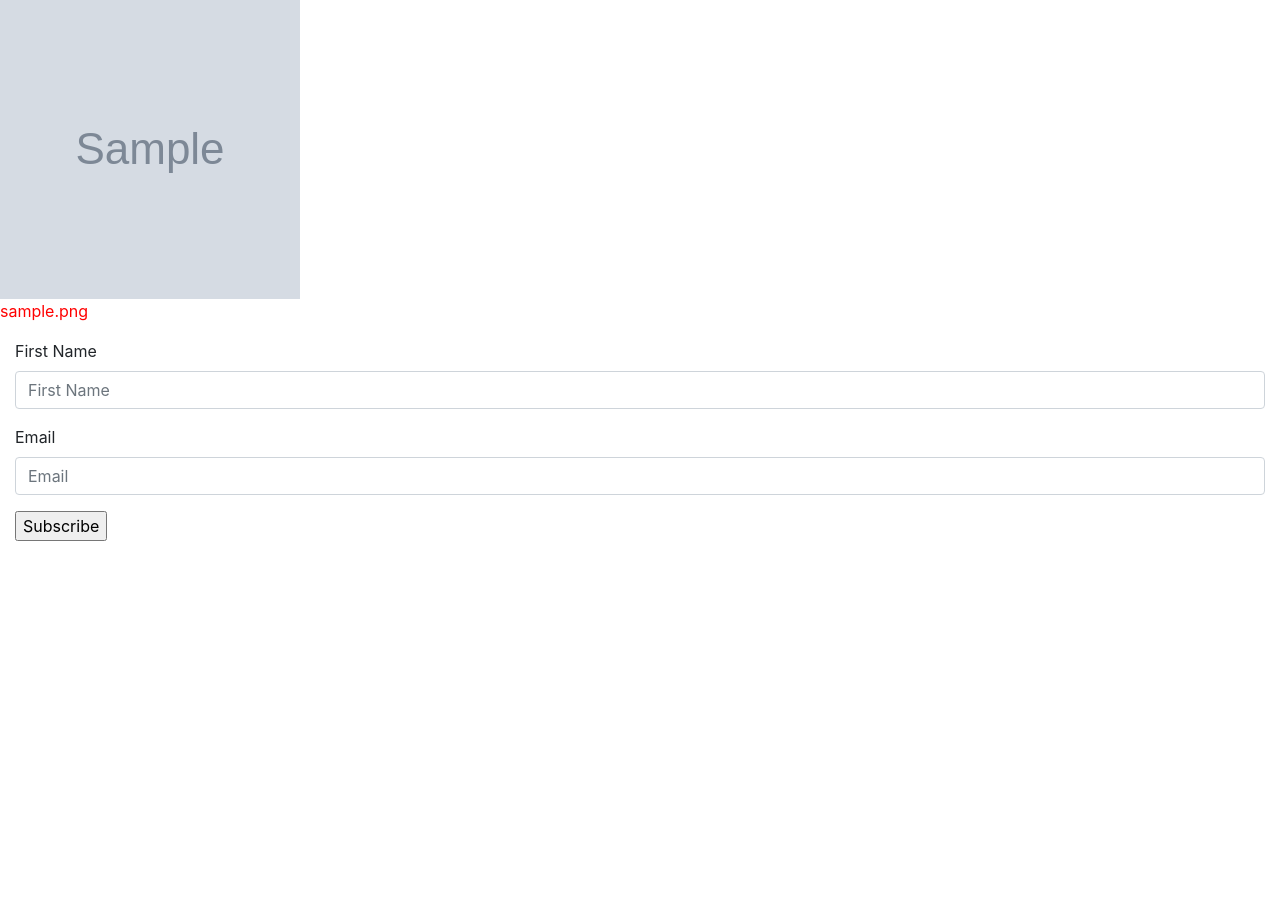
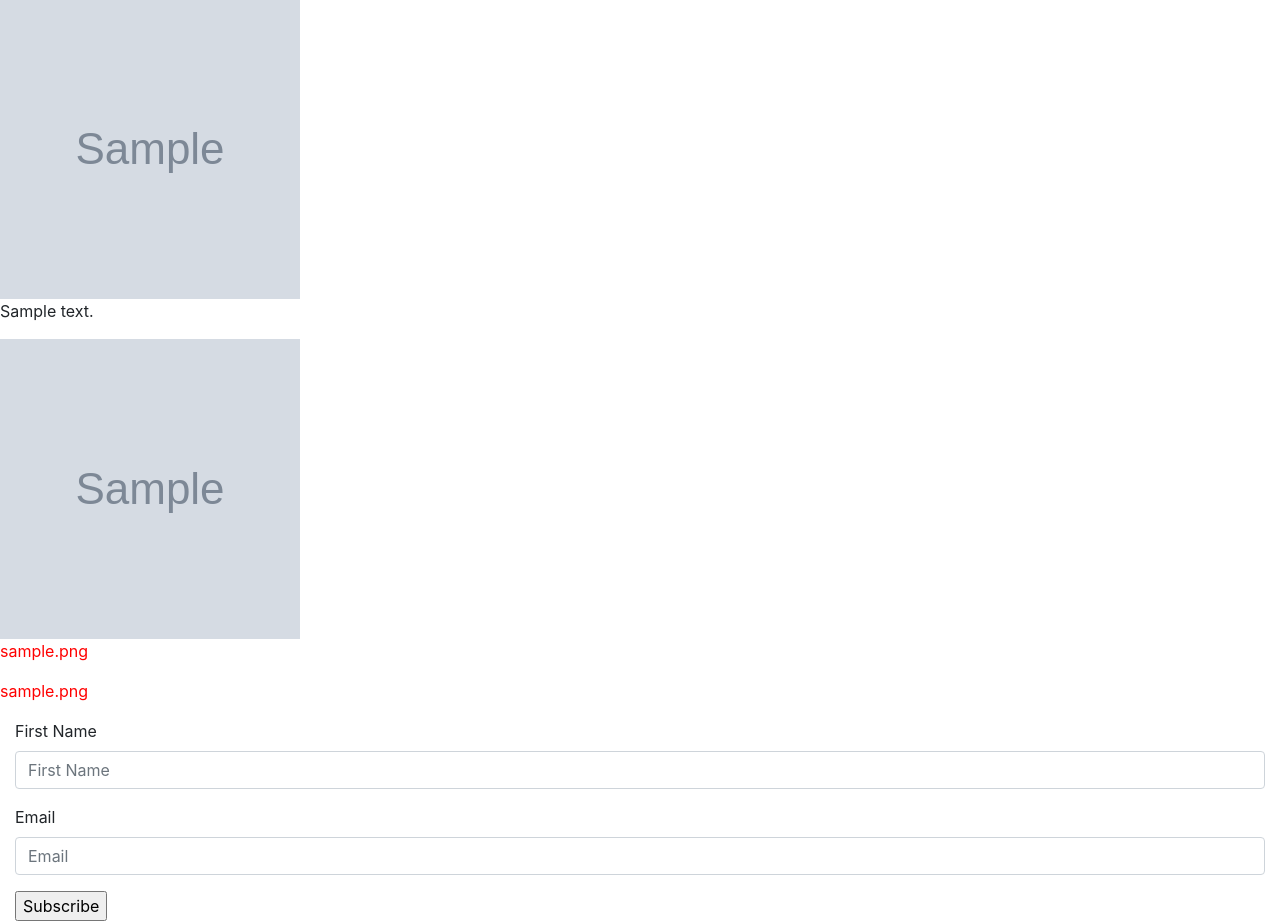
Before and after one commit to TracyOgutu/Instagram, a Django app: page / in a window 1280 px wide. Shown: the part 169-1090 px from the top of the page. Before the commit the page ends 710 px from the top, so only its background shows below. Run offline with Django 3.2, Linux system fonts and the light colour scheme; tables that the repository leaves empty hold one stand-in row (values such as "Sample post"); grey boxes marked "Sample" are stand-in pictures; some libraries are stand-ins or nearby versions.

Commit message:
add profile loop

```diff
--- a/insta/templates/welcome.html
+++ b/insta/templates/welcome.html
@@ -14,15 +14,24 @@
 </head>
 <body>
     <h1 class='text-center'>Checking if document is working properly</h1>
+    {%for profile in profile%}
+    <img src="{{profile.profile_photo.url}}" alt="profilephoto" style="height:300px;width:300px;" >
+    <p>{{profile.bio}}</p>
+    {%endfor%}
+
+
     {% for images in images%}
     <a href="{%url 'photo' images.id%}"><img src="{{images.image.url}}" alt="myimage" style="height:300px;width:300px;" ></a>
    <p style="color:red;">{{images.image_caption}}</p>
+   <p style="color:red;">{{images.image_name}}</p>
     {%endfor%}
 
-    <!-- Looping through news end   -->
+
+
+    <!-- Subscribe Form   -->
 <div class="container-fluid">
 
-        <form  action="{%url 'welcome'%}" method="post">
+        <form action="{%url 'welcome'%}" method="post">
           {%csrf_token%}
 
           {% bootstrap_form letterForm layout='inline' %}
```
